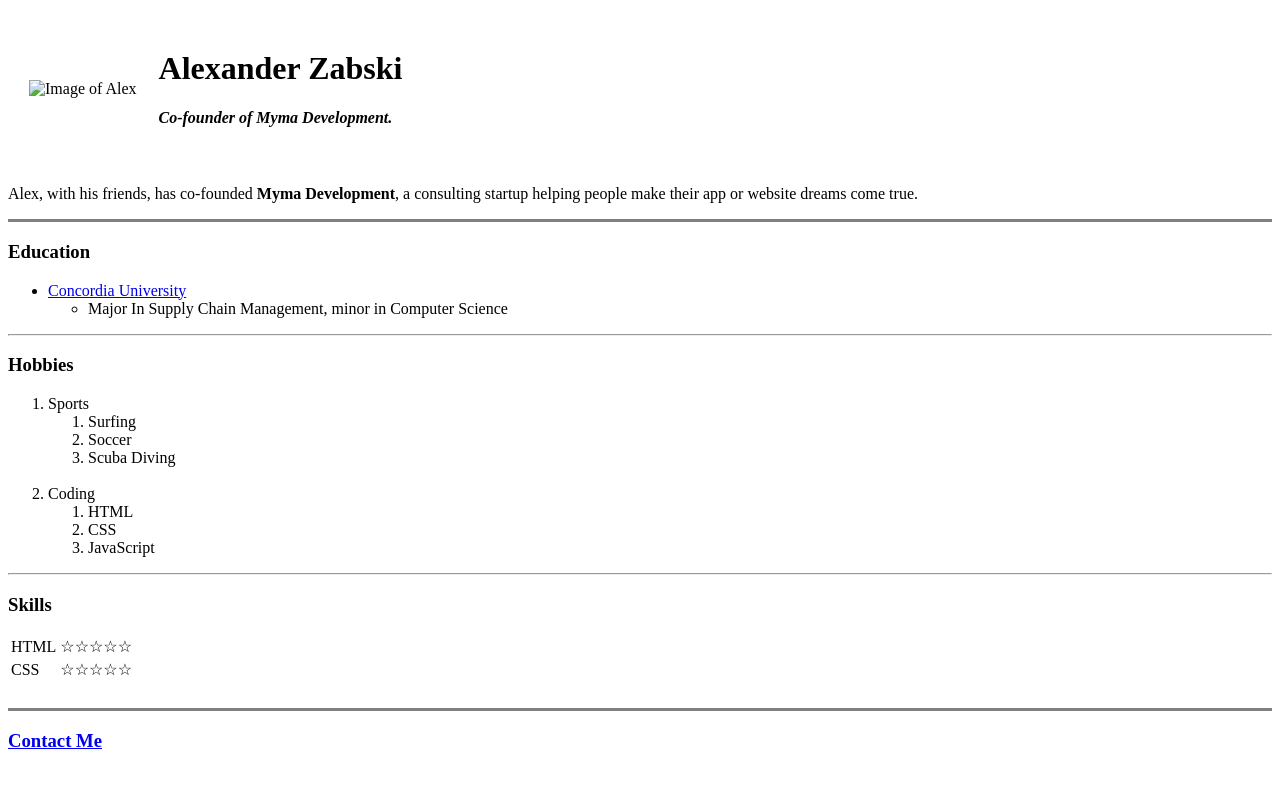
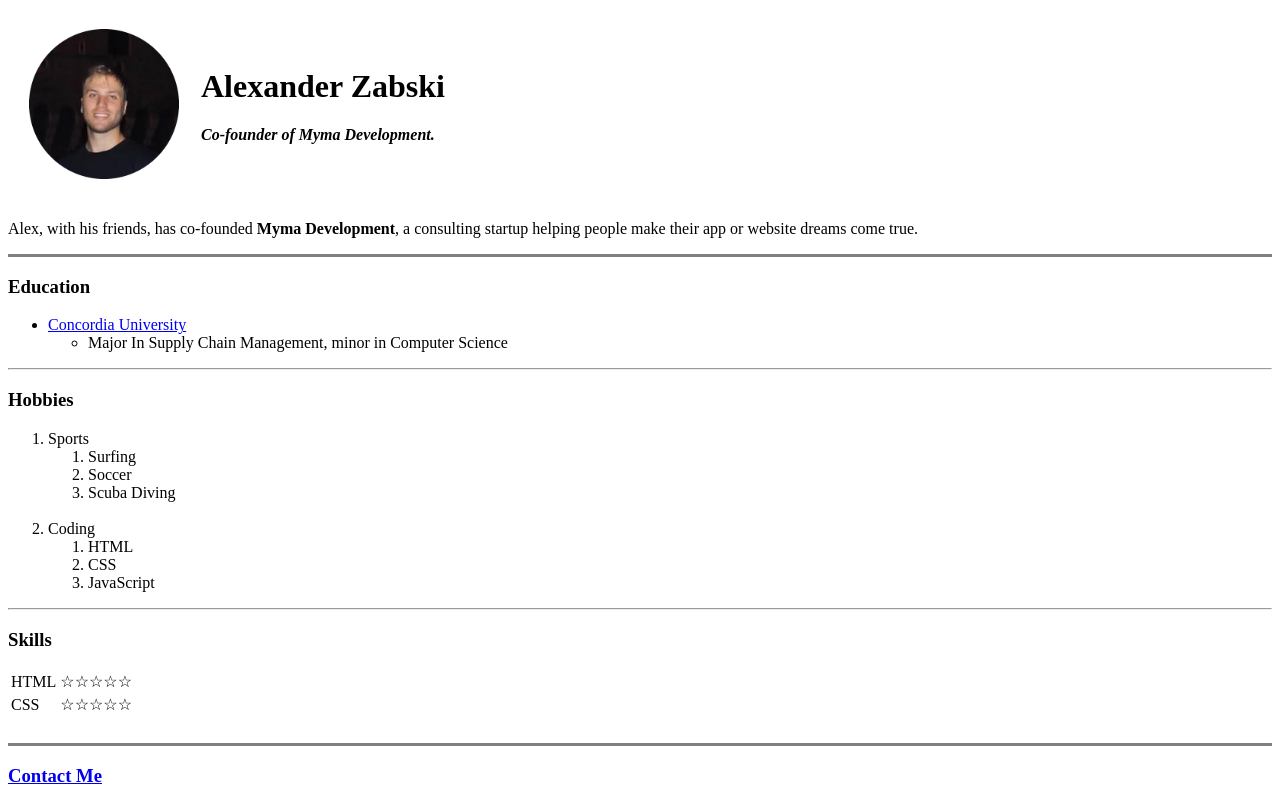
Before and after one commit to AlexZabski/cv, a plain HTML site: page index.html in a window 1280 px wide. Drawn offline with Linux system fonts and the light colour scheme.

Commit message:
Update index.html

```diff
--- a/index.html
+++ b/index.html
@@ -12,7 +12,7 @@
 <body>
   <table cellspacing="20">
     <tr>
-      <td><img src="IMG_2410-modified.png" width="150" height=auto alt="Image of Alex" /></td>
+      <td><img src="images/IMG_2410-modified.png" width="150" height=auto alt="Image of Alex" /></td>
       <td>
         <h1> Alexander Zabski </h1>
         <h4>
```
